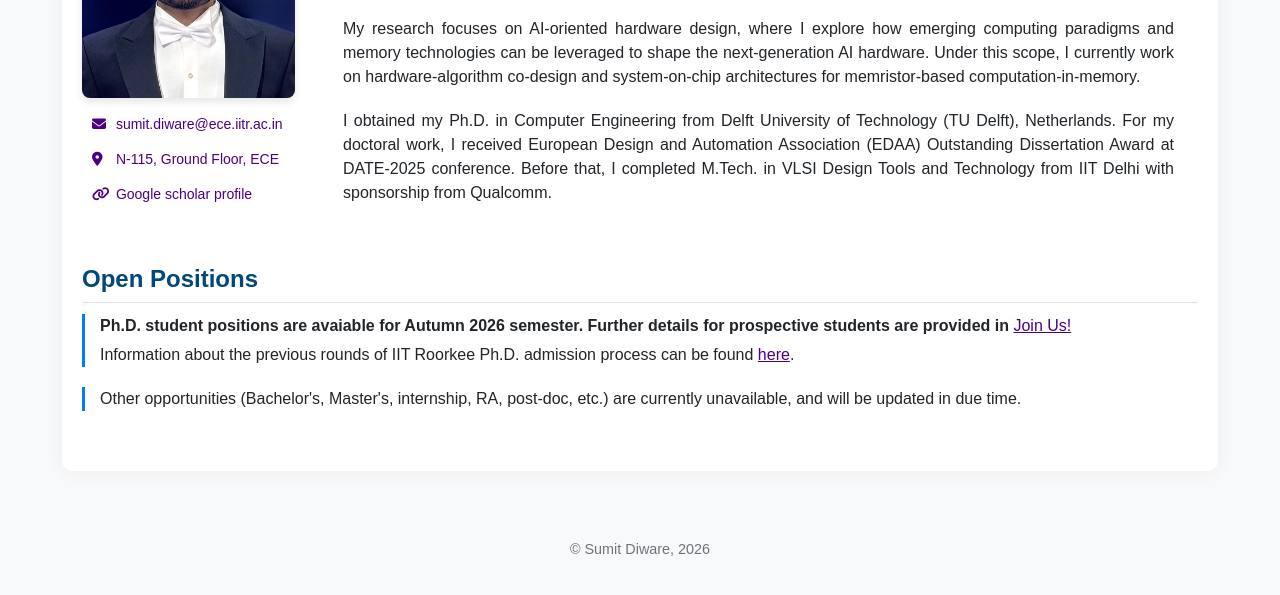
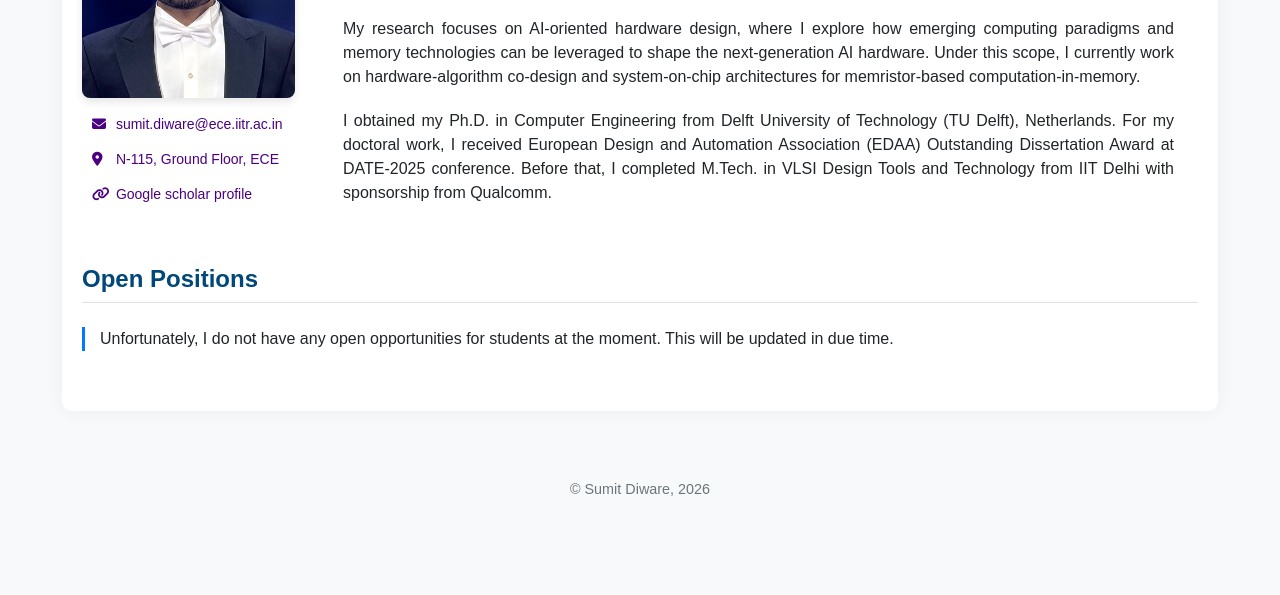
Before and after one commit to sumitdiware/sumitdiware.github.io, a plain HTML site: page index.html in a window 1280 px wide. Shown: the part 253-848 px from the top of the page. After the commit the page ends 822 px from the top, so only its background shows below. Drawn offline with nearby package versions, Linux system fonts and the light colour scheme.

Commit message:
Update index.html

```diff
--- a/index.html
+++ b/index.html
@@ -95,9 +95,11 @@
                         <a class="nav-link" id="pills-services-tab" data-bs-toggle="pill" data-bs-target="#pills-services" type="button" role="tab" aria-controls="pills-services" aria-selected="false">Activities</a>
                     </li>
 
+					<!--
 					<li class="nav-item" role="presentation">
                         <a class="nav-link" id="pills-prospective-tab" data-bs-toggle="pill" data-bs-target="#pills-prospective" type="button" role="tab" aria-controls="pills-prospective" aria-selected="false">Join Us!</a>
                     </li>
+					-->
 
 
 
@@ -154,6 +156,7 @@
 				<h4 class="mb-4 border-bottom pb-2" style="margin-top: 1em; color: #00477A;"> <strong>Open Positions</strong></h4>
 				<div class="news-list">
 
+					<!--
 					<div class="news-item">
 						<p style="margin-bottom: 0.3em; margin-top: -0.8em;"><strong>Ph.D. student positions are avaiable for Autumn 2026 semester.
 						Further details for prospective students are provided in </strong>
@@ -166,9 +169,10 @@
 						here</a>.
 						</p>
 					</div>
+					-->
 
 					<div class="news-item">
-						<p>Other opportunities (Bachelor's, Master's, internship, RA, post-doc, etc.) are currently unavailable, and will be updated in due time.</p>
+						<p>Unfortunately, I do not have any open opportunities for students at the moment. This will be updated in due time.</p>
 					</div>
 				</div>
 
```
